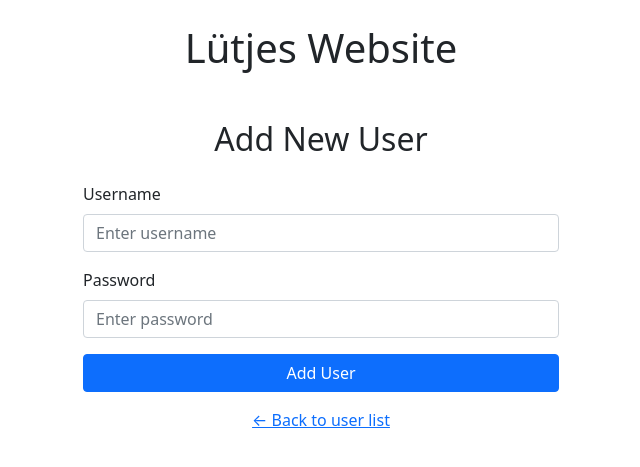
After one commit to Lunixgithub/CoolWebsite, a Flask app: template templates/add_user.html in a window 1280 px wide. The commit adds this page. Shown: the top 467 px of the page, without its empty margins (319-959 px from the left). Run offline with Flask 3, Linux system fonts and the light colour scheme; the template is opened without the code that fills it, so the values that code supplies are empty.

Commit message:
added user adding functionality

```diff
--- a/main.py
+++ b/main.py
@@ -2,6 +2,7 @@ from flask import Flask, render_template, request, redirect, url_for, session, f
 from flask_sqlalchemy import SQLAlchemy
 from sqlalchemy.orm import DeclarativeBase, Mapped, mapped_column
 from functools import wraps
+from werkzeug.security import generate_password_hash, check_password_hash
 
 app = Flask(__name__)
 app.config["SQLALCHEMY_DATABASE_URI"] = "sqlite:///database.db"
@@ -12,22 +13,22 @@ class Base(DeclarativeBase):
 
 db = SQLAlchemy(app, model_class=Base)
 
-
 class User(db.Model):
     id: Mapped[int] = mapped_column(primary_key=True)
     username: Mapped[str] = mapped_column(unique=True)
     password: Mapped[str] = mapped_column()
 
+# Initialize DB and create example users with hashed passwords
 with app.app_context():
     db.drop_all()
     db.create_all()
 
-    db.session.add(User(username="example", password="abc"))
-    db.session.add(User(username="example2", password="123"))
-    db.session.add(User(username="admin", password="abc"))
+    db.session.add(User(username="example", password=generate_password_hash("abc")))
+    db.session.add(User(username="example2", password=generate_password_hash("123")))
+    db.session.add(User(username="admin", password=generate_password_hash("abc")))
     db.session.commit()
 
-# Admin-only implemenatation
+# Admin-only implementation
 def admin_required(f):
     @wraps(f)
     def decorated_function(*args, **kwargs):
@@ -44,7 +45,6 @@ def admin_required(f):
         return f(*args, **kwargs)
     return decorated_function
 
-
 # Routes
 @app.route('/')
 def index():
@@ -60,11 +60,8 @@ def login():
             flash("Username and password are required.", "warning")
             return redirect(url_for("login"))
 
-        user = db.session.scalar(
-            db.select(User).filter_by(username=username, password=password)
-        )
-
-        if user:
+        user = db.session.scalar(db.select(User).filter_by(username=username))
+        if user and check_password_hash(user.password, password):
             session["user_id"] = user.id
             flash("Logged in successfully!", "success")
             if user.username == "admin":
@@ -76,13 +73,35 @@ def login():
 
     return render_template("login.html")
 
+@app.route('/add_user', methods=['GET', 'POST'])
+@admin_required
+def add_user():
+    if request.method == "POST":
+        username = request.form.get("username", "").strip()
+        password = request.form.get("password", "").strip()
+
+        if not username or not password:
+            flash("Both fields are required.", "warning")
+            return redirect(url_for("add_user"))
+
+        if db.session.scalar(db.select(User).filter_by(username=username)):
+            flash("Username already exists.", "danger")
+            return redirect(url_for("add_user"))
+
+        hashed_pw = generate_password_hash(password)
+        new_user = User(username=username, password=hashed_pw)
+        db.session.add(new_user)
+        db.session.commit()
+        flash("User added successfully!", "success")
+        return redirect(url_for("users"))
+
+    return render_template("add_user.html")
 
 @app.route('/logout')
 def logout():
     session.pop("user_id", None)
     flash("You have been logged out.", "info")
     return redirect(url_for("login"))
-
 
 @app.route('/users')
 @admin_required
--- /dev/null
+++ b/templates/add_user.html
@@ -0,0 +1,41 @@
+{% extends "base.html" %}
+
+{% block title %}Add User{% endblock %}
+
+{% block content %}
+<div class="container mt-5" style="max-width: 500px;">
+    <h2 class="mb-4 text-center">Add New User</h2>
+
+    <form method="POST">
+        <div class="mb-3">
+            <label for="username" class="form-label">Username</label>
+            <input
+                type="text"
+                name="username"
+                id="username"
+                class="form-control"
+                required
+                placeholder="Enter username"
+            >
+        </div>
+
+        <div class="mb-3">
+            <label for="password" class="form-label">Password</label>
+            <input
+                type="password"
+                name="password"
+                id="password"
+                class="form-control"
+                required
+                placeholder="Enter password"
+            >
+        </div>
+
+        <button type="submit" class="btn btn-primary w-100">Add User</button>
+    </form>
+
+    <div class="mt-3 text-center">
+        <a href="{{ url_for('users') }}">← Back to user list</a>
+    </div>
+</div>
+{% endblock %}
--- a/templates/users.html
+++ b/templates/users.html
@@ -13,4 +13,6 @@
     {% endfor %}
 </ul>
 
+<p><a href="{{ url_for('add_user') }}">Add New User</a></p>
+
 {% endblock %}
```
